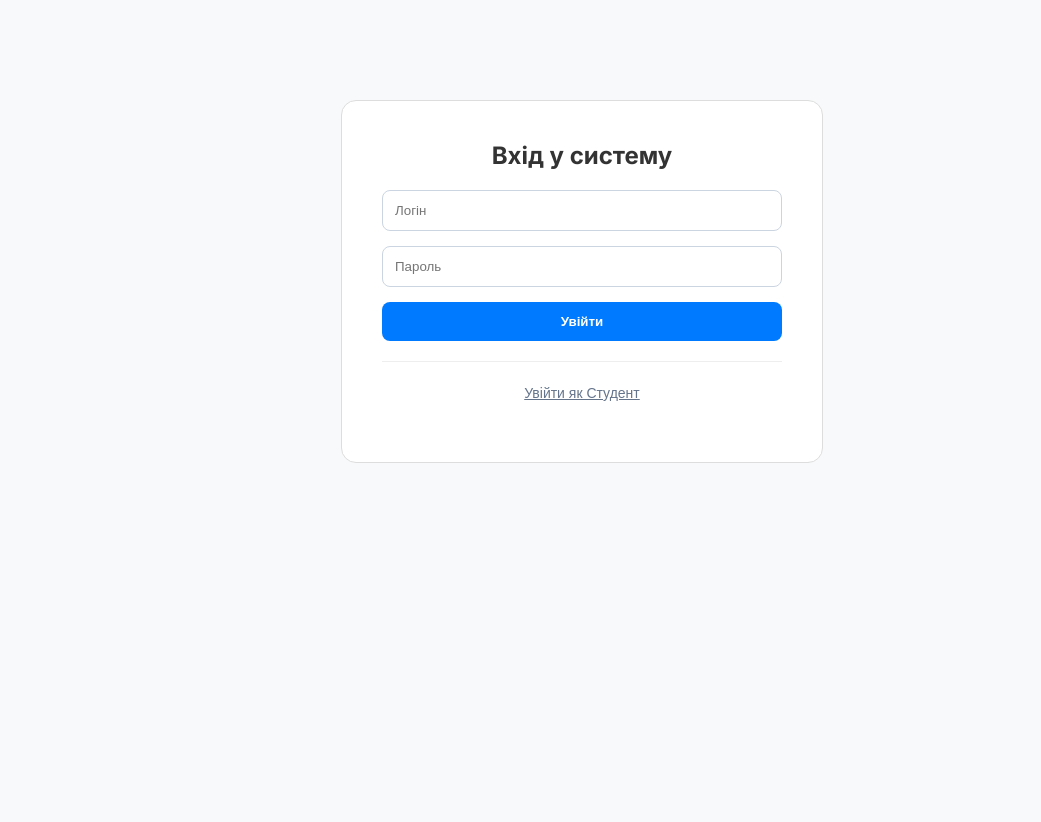
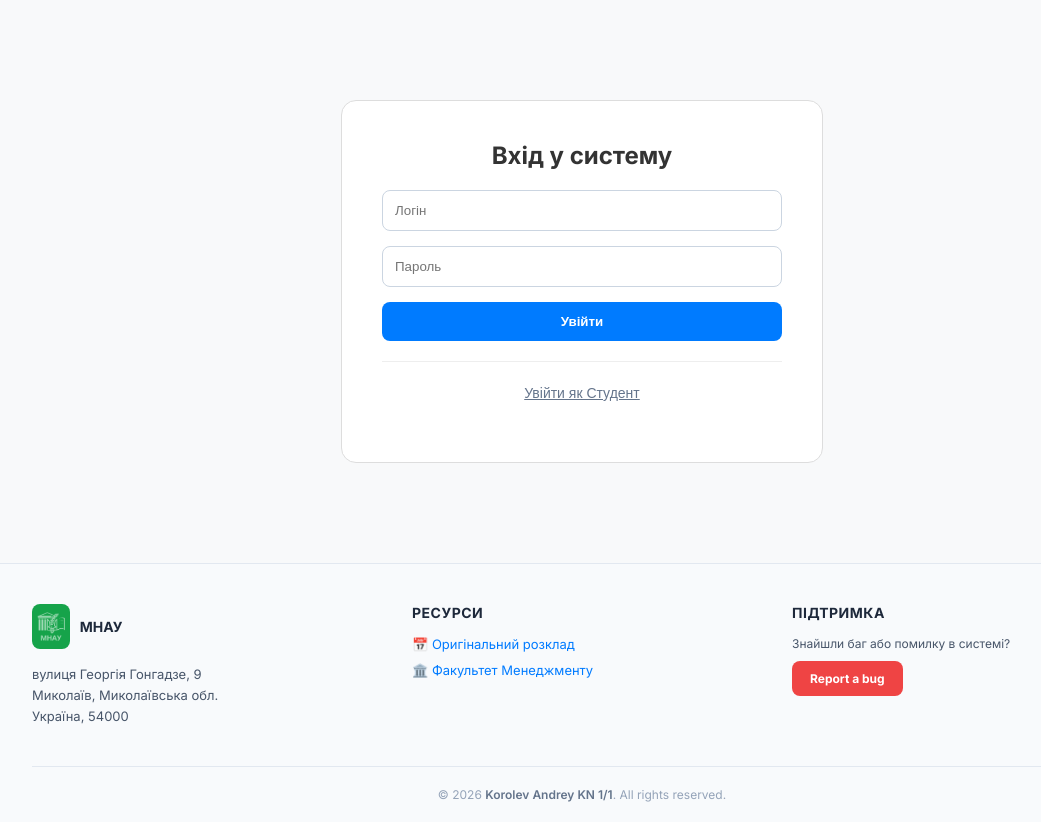
Before and after one commit to andreinik1/university-schedule, a React (Vite) app: page /#/login in a window 1280 px wide. Shown: the whole page, without its empty margins (58-1099 px from the left). Before the commit the page ends 800 px from the top, so only its background shows below. Built offline with nearby package versions, Linux system fonts and the light colour scheme.

Commit message:
create footer

```diff
--- a/src/App.tsx
+++ b/src/App.tsx
@@ -1,5 +1,5 @@
 import React from 'react';
-import { HashRouter, Routes, Route, Navigate } from 'react-router-dom'; // Змінено на HashRouter
+import { HashRouter, Routes, Route, Navigate } from 'react-router-dom';
 import { AuthProvider } from './context/AuthProvider';
 import { useAuth } from './hooks/useAuth';
 import { SchedulePage } from './pages/SchedulePage';
@@ -7,6 +7,7 @@ import { LoginPage } from './pages/LoginPage';
 import { Navbar } from './components/layout/Navbar';
 import { DeanPage } from './pages/DeanPage';
 import { AttendancePage } from './pages/AttendancePage';
+import { Footer } from './components/layout/Footer';
 
 interface ProtectedRouteProps {
   children: React.ReactNode;
@@ -35,8 +36,16 @@ const AppRoutes = () => {
   const { user } = useAuth();
 
   return (
-    <>
+    /* Головна обгортка для всього додатка */
+    <div style={{
+      display: 'flex',
+      flexDirection: 'column',
+      minHeight: '100vh' // Завжди на всю висоту екрана
+    }}>
       <Navbar />
+
+      {/* Контейнер для контенту, який "штовхає" футер вниз */}
+      <main style={{ flex: '1 0 auto' }}>
         <Routes>
           <Route
             path="/login"
@@ -67,14 +76,16 @@ const AppRoutes = () => {
 
           <Route path="*" element={<Navigate to="/" replace />} />
         </Routes>
-    </>
+      </main>
+
+      <Footer />
+    </div>
   );
 };
 
 function App() {
   return (
     <AuthProvider>
-      {/* HashRouter ідеально працює на GitHub Pages без додаткових налаштувань сервера */}
       <HashRouter>
         <AppRoutes />
       </HashRouter>
--- /dev/null
+++ b/src/components/layout/Footer.tsx
@@ -0,0 +1,94 @@
+export const Footer = () => {
+    return (
+        <footer style={{
+            marginTop: 'auto',
+            padding: '40px 20px 20px',
+            background: '#f8fafc',
+            borderTop: '1px solid #e2e8f0',
+            color: '#475569'
+        }}>
+            <div style={{
+                maxWidth: '1100px',
+                margin: '0 auto',
+                display: 'flex',
+                flexWrap: 'wrap',
+                justifyContent: 'space-between',
+                gap: '40px'
+            }}>
+                {/* 1. Лого та адреса */}
+                <div style={{ flex: '1', minWidth: '250px' }}>
+                    <div style={{ display: 'flex', alignItems: 'center', gap: '10px', marginBottom: '15px' }}>
+                        <div style={{
+                            backgroundColor: '#16a34a', // Зелений колір
+                            padding: '5px',
+                            borderRadius: '8px',
+                            display: 'flex',
+                            alignItems: 'center',
+                            justifyContent: 'center'
+                        }}>
+                            <img src="./logo.png" alt="MNAU" style={{ height: '35px', filter: 'grayscale(100%)', opacity: 0.6 }} />
+                        </div>
+                        <span style={{ fontWeight: 'bold', color: '#1e293b', fontSize: '14px' }}>МНАУ</span>
+                    </div>
+                    <p style={{ fontSize: '13px', lineHeight: '1.6', margin: 0 }}>
+                        вулиця Георгія Гонгадзе, 9<br />
+                        Миколаїв, Миколаївська обл.<br />
+                        Україна, 54000
+                    </p>
+                </div>
+
+                {/* 2. Посилання */}
+                <div style={{ flex: '1', minWidth: '180px' }}>
+                    <h4 style={{ color: '#1e293b', fontSize: '14px', marginBottom: '15px', textTransform: 'uppercase', letterSpacing: '0.5px' }}>Ресурси</h4>
+                    <ul style={{ listStyle: 'none', padding: 0, margin: 0, fontSize: '13px' }}>
+                        <li style={{ marginBottom: '10px' }}>
+                            <a href="https://www.mnau.edu.ua/rozklad/" target="_blank" rel="noreferrer" style={{ color: '#007bff', textDecoration: 'none' }}>
+                                📅 Оригінальний розклад
+                            </a>
+                        </li>
+                        <li style={{ marginBottom: '10px' }}>
+                            <a href="https://www.mnau.edu.ua/faculty-men/" target="_blank" rel="noreferrer" style={{ color: '#007bff', textDecoration: 'none' }}>
+                                🏛️ Факультет Менеджменту
+                            </a>
+                        </li>
+                    </ul>
+                </div>
+
+                {/* 3. Підтримка */}
+                <div style={{ flex: '1', minWidth: '180px' }}>
+                    <h4 style={{ color: '#1e293b', fontSize: '14px', marginBottom: '15px', textTransform: 'uppercase', letterSpacing: '0.5px' }}>Підтримка</h4>
+                    <p style={{ fontSize: '12px', marginBottom: '10px' }}>Знайшли баг або помилку в системі?</p>
+                    <a
+                        href="https://mail.google.com/mail/?view=cm&to=sa.korolev.nik@gmail.com&subject=Attendance%20Bug%20Report"
+                        target="_blank"
+                        style={{
+                            display: 'inline-block',
+                            padding: '10px 18px',
+                            background: '#ef4444',
+                            color: '#fff',
+                            textDecoration: 'none',
+                            borderRadius: '8px',
+                            fontSize: '12px',
+                            fontWeight: 'bold'
+                        }}
+                    >
+                        Report a bug
+                    </a>
+                </div>
+            </div>
+
+            {/* 4. Авторські права та підпис */}
+            <div style={{
+                maxWidth: '1100px',
+                margin: '40px auto 0',
+                paddingTop: '20px',
+                borderTop: '1px solid #e2e8f0',
+                textAlign: 'center'
+            }}>
+                <p style={{ fontSize: '12px', color: '#94a3b8', margin: 0 }}>
+                    © {new Date().getFullYear()} <span style={{ color: '#64748b', fontWeight: '600' }}>Korolev Andrey KN 1/1</span>. All rights reserved.
+                </p>
+            </div>
+        </footer>
+    );
+};
--- a/src/components/layout/Navbar.tsx
+++ b/src/components/layout/Navbar.tsx
@@ -1,5 +1,6 @@
 import { Link, useNavigate } from 'react-router-dom';
-import { useAuth } from '../../hooks/useAuth'; // або '../context/AuthContext'
+import { useAuth } from '../../hooks/useAuth';
+// Імпортуємо лого, щоб Vite його бачив
 
 export const Navbar = () => {
     const { user, logout } = useAuth();
@@ -11,42 +12,73 @@ export const Navbar = () => {
         <nav style={{
             display: 'flex',
             justifyContent: 'space-between',
+            alignItems: 'center',
             padding: '10px 20px',
-            background: '#f8f9fa',
-            borderBottom: '1px solid #ddd',
-            marginBottom: '20px'
+            background: '#fff',
+            borderBottom: '1px solid #e2e8f0',
+            marginBottom: '20px',
+            boxShadow: '0 2px 10px rgba(0,0,0,0.05)',
+            position: 'sticky',
+            top: 0,
+            zIndex: 1000
         }}>
-            <div style={{ display: 'flex', gap: '15px', alignItems: 'center' }}>
-                <Link to="/" style={{ fontWeight: 'bold', textDecoration: 'none', color: '#333' }}>📅 Розклад</Link>
+            {/* Ліва частина: Логотип + Навігація */}
+            <div style={{ display: 'flex', gap: '20px', alignItems: 'center' }}>
+                <Link to="/" style={{ display: 'flex', alignItems: 'center', gap: '12px', textDecoration: 'none' }}>
+                    {/* Контейнер для логотипу з фоном */}
+                    <div style={{
+                        backgroundColor: '#16a34a', // Зелений колір
+                        padding: '5px',
+                        borderRadius: '8px',
+                        display: 'flex',
+                        alignItems: 'center',
+                        justifyContent: 'center'
+                    }}>
+                        <img
+                            src="./logo.png"
+                            alt="MNAU Logo"
+                            style={{ height: '32px', width: 'auto', display: 'block' }}
+                        />
+                    </div>
 
-                {/* Кнопка тільки для Старости */}
-                {user.role === 'monitor' && (
-                    <Link to="/attendance" style={{ textDecoration: 'none', color: '#007bff' }}>📝 Відвідуваність</Link>
-                )}
+                    <div style={{ display: 'flex', flexDirection: 'column', lineHeight: '1.1' }}>
+                        <span style={{ fontWeight: '800', color: '#1e293b', fontSize: '16px' }}>MNAU</span>
+                        <span style={{ fontWeight: '600', color: '#28a745', fontSize: '12px' }}>Attendance</span>
+                    </div>
+                </Link>
 
-                {/* Кнопка тільки для Деканату */}
-                {user.role === 'dean' && (
-                    <Link to="/dean-reports" style={{ textDecoration: 'none', color: '#28a745' }}>📊 Звіти</Link>
-                )}
+                <div style={{ display: 'flex', gap: '15px', marginLeft: '10px' }}>
+                    <Link to="/" style={{ fontWeight: '600', textDecoration: 'none', color: '#475569', fontSize: '14px' }}>📅 Розклад</Link>
+
+                    {user.role === 'monitor' && (
+                        <Link to="/attendance" style={{ fontWeight: '600', textDecoration: 'none', color: '#007bff', fontSize: '14px' }}>📝 Відвідуваність</Link>
+                    )}
+
+                    {user.role === 'dean' && (
+                        <Link to="/dean-reports" style={{ fontWeight: '600', textDecoration: 'none', color: '#28a745', fontSize: '14px' }}>📊 Звіти</Link>
+                    )}
+                </div>
             </div>
 
-            <div style={{ display: 'flex', alignItems: 'center', gap: '10px' }}>
-                <span style={{ fontSize: '14px', color: '#666' }}>{user.username}</span>
+            {/* Права частина: Інфо про юзера + Вихід */}
+            <div style={{ display: 'flex', alignItems: 'center', gap: '15px' }}>
+                <div style={{ textAlign: 'right' }}>
+                    <div style={{ fontSize: '13px', fontWeight: 'bold', color: '#1e293b' }}>{user.username}</div>
+                    <div style={{ fontSize: '11px', color: '#64748b' }}>{user.group}</div>
+                </div>
+
                 <button
                     onClick={() => { logout(); navigate('/login'); }}
                     style={{
-                        padding: '8px 16px',
+                        padding: '8px 14px',
                         backgroundColor: '#fff',
                         color: '#ef4444',
                         border: '1.5px solid #ef4444',
                         borderRadius: '8px',
-                        fontSize: '14px',
-                        fontWeight: '600',
+                        fontSize: '13px',
+                        fontWeight: '700',
                         cursor: 'pointer',
-                        transition: 'all 0.2s ease',
-                        display: 'flex',
-                        alignItems: 'center',
-                        gap: '6px'
+                        transition: 'all 0.2s ease'
                     }}
                     onMouseEnter={(e) => {
                         e.currentTarget.style.backgroundColor = '#ef4444';
```
Also changed, not shown: public/logo.png (added). Lines whose indentation alone changed are shown as unchanged.
